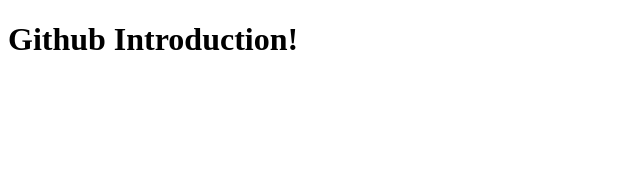
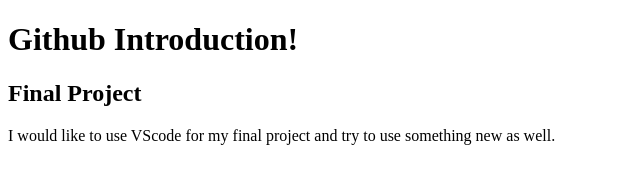
Before and after one commit to SRAZO11/CS3338-first-project, a plain HTML site: page index.html in a window 1280 px wide. Shown: the whole page, without its empty margins (0-640 px from the left). Drawn offline with Linux system fonts and the light colour scheme.

Commit message:
Final project proposal software idea

```diff
--- a/index.html
+++ b/index.html
@@ -7,5 +7,7 @@
 </head>
 <body>
     <h1>Github Introduction!</h1>
+    <h2>Final Project</h2>
+    <p>I would like to use VScode for my final project and try to use something new as well.</p>
 </body>
 </html>
```
